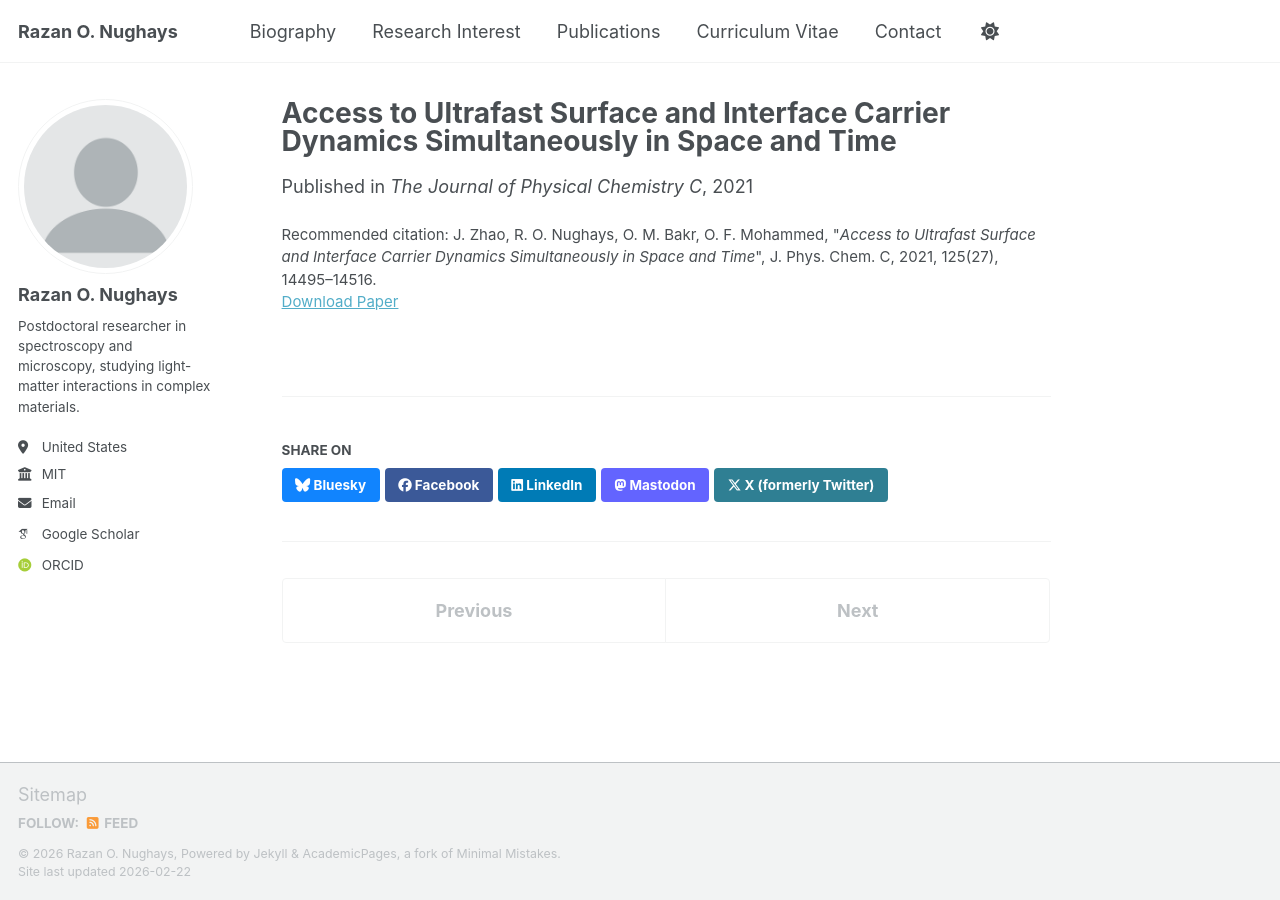
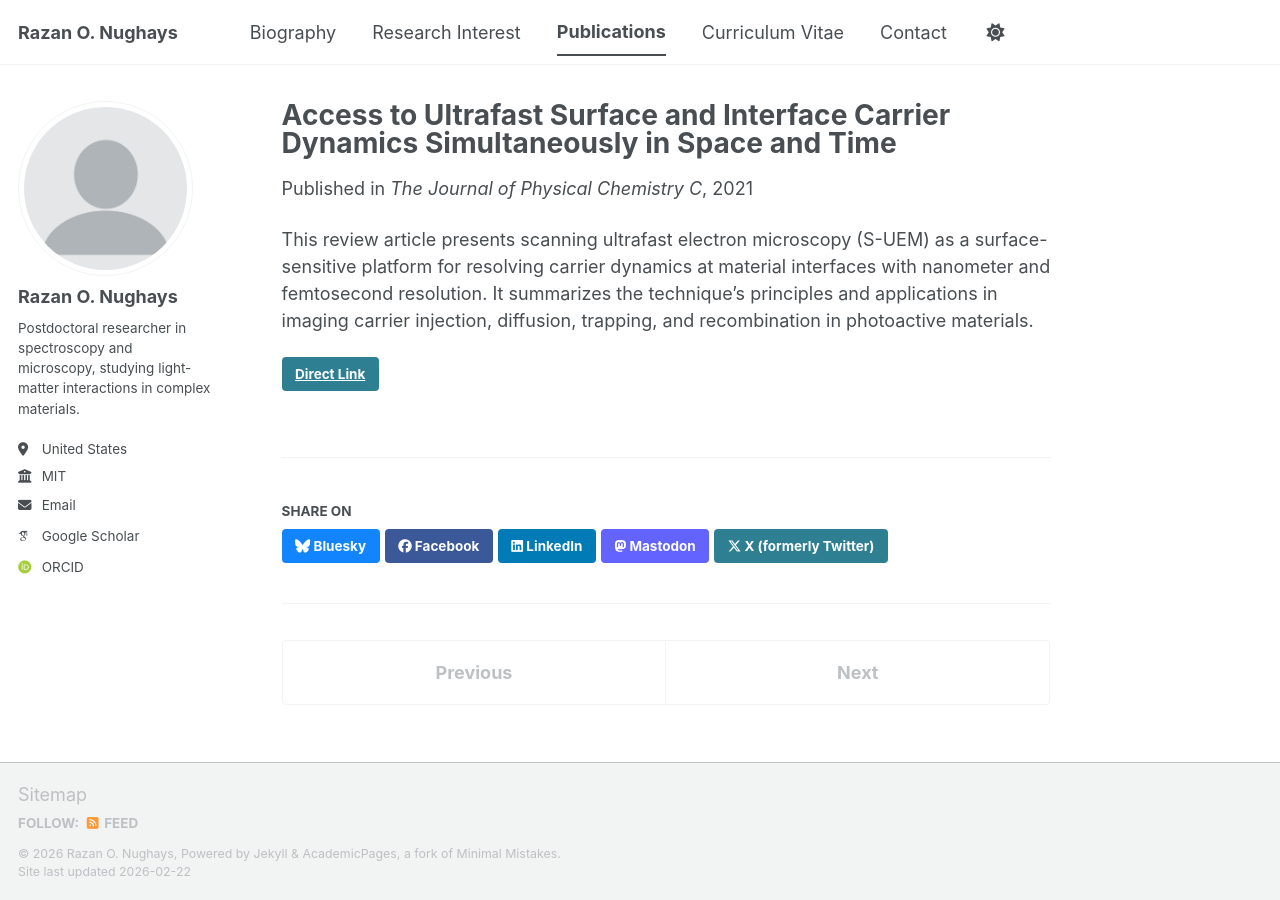
Before and after one commit to RazanNughays/RazanNughays.github.io, a Jekyll site: the page built from _publications/2021-01-01-ultrafast-surface-interface-review.md, in a window 1280 px wide. Built offline with Jekyll 4.4.1, drawn with Linux system fonts in a browser that asks for light colours; some web fonts are replaced; a script bundle is joined from its source files by our own code; library files that are not in the unit come from our copies.

Commit message:
Update 2021-01-01-ultrafast-surface-interface-review.md

```diff
--- a/_publications/2021-01-01-ultrafast-surface-interface-review.md
+++ b/_publications/2021-01-01-ultrafast-surface-interface-review.md
@@ -2,10 +2,9 @@
 title: "Access to Ultrafast Surface and Interface Carrier Dynamics Simultaneously in Space and Time"
 collection: publications
 category: reviews
-permalink: /publication/ultrafast-surface-interface-review/
-excerpt: "Perspective on accessing ultrafast surface and interface carrier dynamics with simultaneous spatial and temporal resolution."
 date: 2021-01-01
 venue: "The Journal of Physical Chemistry C"
-paperurl: "10.1021/acs.jpcc.1c02433"
-citation: 'J. Zhao, R. O. Nughays, O. M. Bakr, O. F. Mohammed, "<i>Access to Ultrafast Surface and Interface Carrier Dynamics Simultaneously in Space and Time</i>", J. Phys. Chem. C, 2021, 125(27), 14495–14516.'
+link: "https://doi.org/10.1021/acs.jpcc.1c02433"
 ---
+
+This review article presents scanning ultrafast electron microscopy (S-UEM) as a surface-sensitive platform for resolving carrier dynamics at material interfaces with nanometer and femtosecond resolution. It summarizes the technique’s principles and applications in imaging carrier injection, diffusion, trapping, and recombination in photoactive materials.
```
